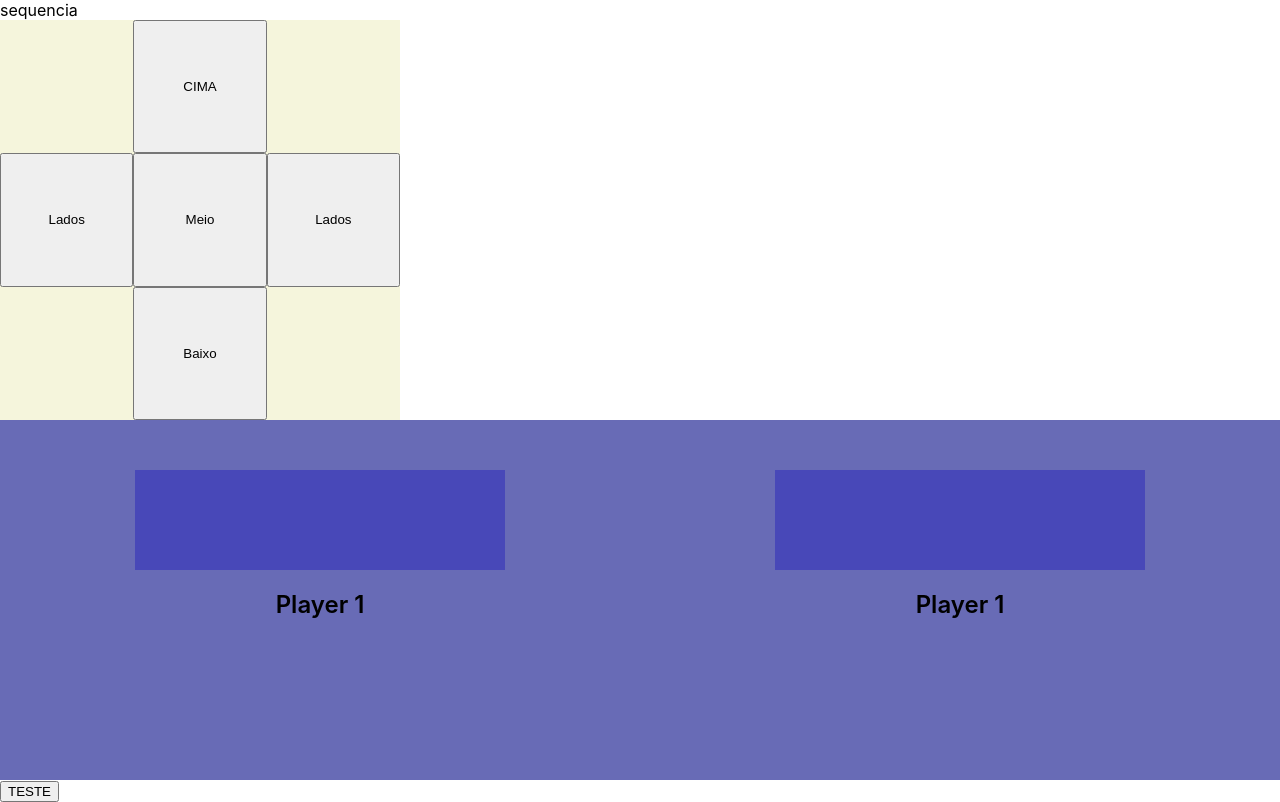
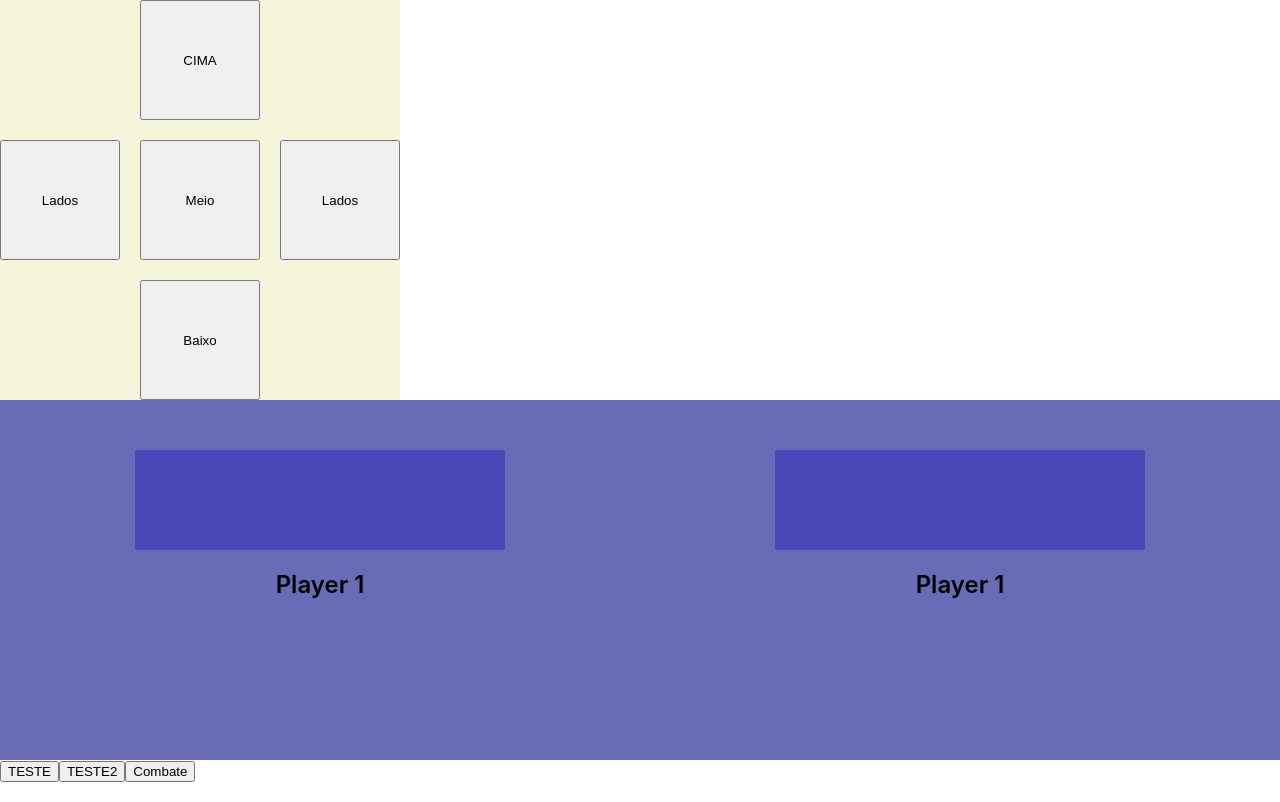
Before and after one commit to RAFILKLDEV/frame-figheters, a React (Create React App) app: page / in a window 1280 px wide. Both pictures are taken after a click on the button "TESTE". Built offline with nearby package versions, Linux system fonts and the light colour scheme.

Commit message:
Testes com Promise, Testando game

```diff
--- a/src/App.css
+++ b/src/App.css
@@ -39,6 +39,12 @@
   width: 400px;
 
   display: grid;
+  gap: 20px;
   grid-template-columns: 1fr 1fr 1fr;
   grid-template-rows: 1fr 1fr 1fr;
 }
+
+.List {
+  display: flex;
+  gap: 10px;
+}
--- a/src/App.jsx
+++ b/src/App.jsx
@@ -1,37 +1,110 @@
-import { useRef } from "react";
+import { useRef, useState } from "react";
 import "./App.css";
 import { PlayerSlot } from "./components/PlayerSlot/PlayerSlot";
 
 function App() {
   const modal = useRef();
-  function sequencia(nGolpes, nome) {
-    modal.current.style.display = "block";
-    // const golpes = []
-    // for (let index = 0; index < nGolpes.length; index++) {
-    //   golpes.push(nome)
-    // }
+  const sprite = [
+    "https://toppng.com/public/uploads/thumbnail/tww-master-sword-espada-destructora-del-mal-11563253029fc7leb3naq.png",
+    "https://emojipedia-us.s3.amazonaws.com/source/skype/289/drop-of-blood_1fa78.png",
+    "https://i.seadn.io/gae/Rg3wJJ6hy-XV1CaJP1lFaFvpBIm2m5li0IlvKI03Tc9C7y0rvZUF_gEfI__fqDNZSp8jtkZyKGxrErThhwN3jSxauMZVFt5DDah9jSU?auto=format&w=1000",
+  ];
+  const [golpe, setGolpe] = useState([]);
+  const [golpe2, setGolpe2] = useState([
+    "Cima",
+    "Cima",
+    "Cima",
+    "Cima",
+    "Cima",
+  ]);
+  const [nGolpe, setNGolpe] = useState(3);
+  const [nGolpe2, setNGolpe2] = useState(3);
+  const [image, setImage] = useState("");
+  const [image2, setImage2] = useState("");
+
+  function golpeButton(nome) {
+    if (nGolpe < 1) {
+      return null;
+    } else {
+      golpe.push(nome);
+      setNGolpe(nGolpe - 1);
+      console.log("Adicionado a " + nome);
+    }
   }
+
   return (
     <div className="App">
       <div className="Modal" ref={modal}>
-        <div className="List">sequencia</div>
+        <div className="List">
+          {" "}
+          {golpe.map((e, i) => (
+            <div key={e + i}>{e}</div>
+          ))}
+        </div>
         <div className="ModalButton">
           <div></div>
-          <button className="Button-Cima">CIMA</button>
+          <button onClick={() => golpeButton("Cima")} className="Button-Cima">
+            CIMA
+          </button>
           <div></div>
-          <button className="Button-Esquerda">Lados</button>
-          <button className="Button-Meio">Meio</button>
-          <button className="Button-Direta">Lados</button>
+          <button
+            onClick={() => golpeButton("Lados")}
+            className="Button-Esquerda"
+          >
+            Lados
+          </button>
+          <button onClick={() => golpeButton("Meio")} className="Button-Meio">
+            Meio
+          </button>
+          <button
+            onClick={() => golpeButton("Lados")}
+            className="Button-Direta"
+          >
+            Lados
+          </button>
           <div></div>
-          <button className="Button-Baixo">Baixo</button>
+          <button onClick={() => golpeButton("Baixo")} className="Button-Baixo">
+            Baixo
+          </button>
           <div></div>
         </div>
       </div>
       <div className="Arena">
-        <PlayerSlot />
-        <PlayerSlot />
+        <PlayerSlot image={image} />
+        <PlayerSlot image={image2} />
       </div>
-      <button onClick={sequencia}>TESTE</button>
+      <button onClick={() => (modal.current.style.display = "block")}>
+        TESTE
+      </button>
+      <button
+        onClick={async () => {
+          const sleep = (m) => new Promise((r) => setTimeout(r, m));
+          await sleep(3000);
+          console.log("kek");
+          await sleep(3000);
+          console.log("kek2");
+        }}
+      >
+        TESTE2
+      </button>
+      <button
+        onClick={async () => {
+          const sleep = (m) => new Promise((r) => setTimeout(r, m));
+          for (let index = 0; index < golpe.length; index++) {
+            await sleep(1000);
+            if (golpe[index] === golpe2[index]) {
+              setImage2(sprite[2]);
+              setImage(sprite[0]);
+              console.log("Defendeu");
+            } else {
+              setImage2(sprite[1]);
+              console.log("Tomou");
+            }
+          }
+        }}
+      >
+        Combate
+      </button>
     </div>
   );
 }
--- a/src/components/PlayerSlot/PlayerSlot.jsx
+++ b/src/components/PlayerSlot/PlayerSlot.jsx
@@ -1,9 +1,9 @@
-export function PlayerSlot() {
+export function PlayerSlot(props) {
   return (
     <div className="PlayerSlot">
       <div className="Player-Combo"></div>
       <div className="Player-Avatar">
-        <img src="" alt="" />
+        <img src={props.image} alt="" />
       </div>
       <div className="Player-Title">Player 1</div>
     </div>
```
